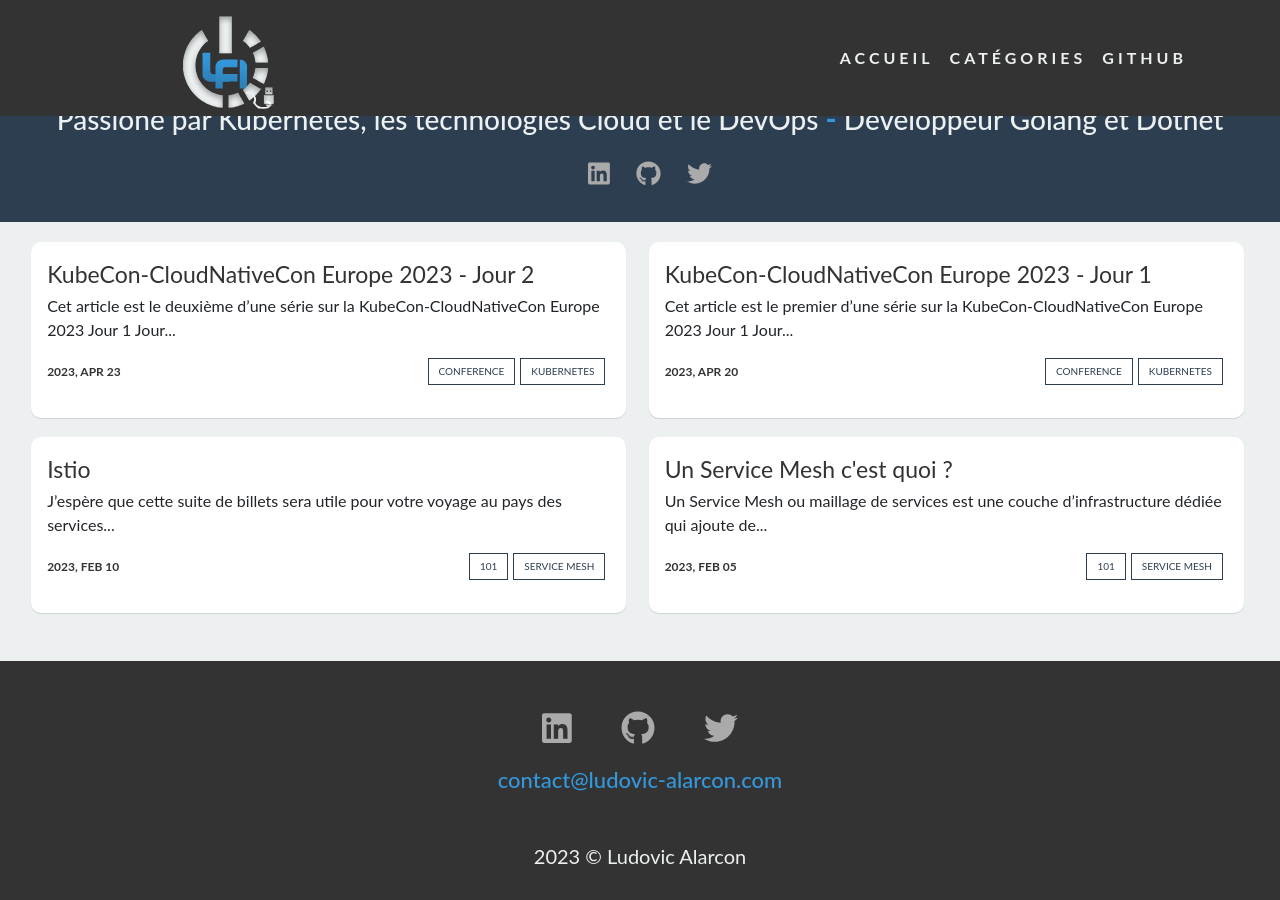
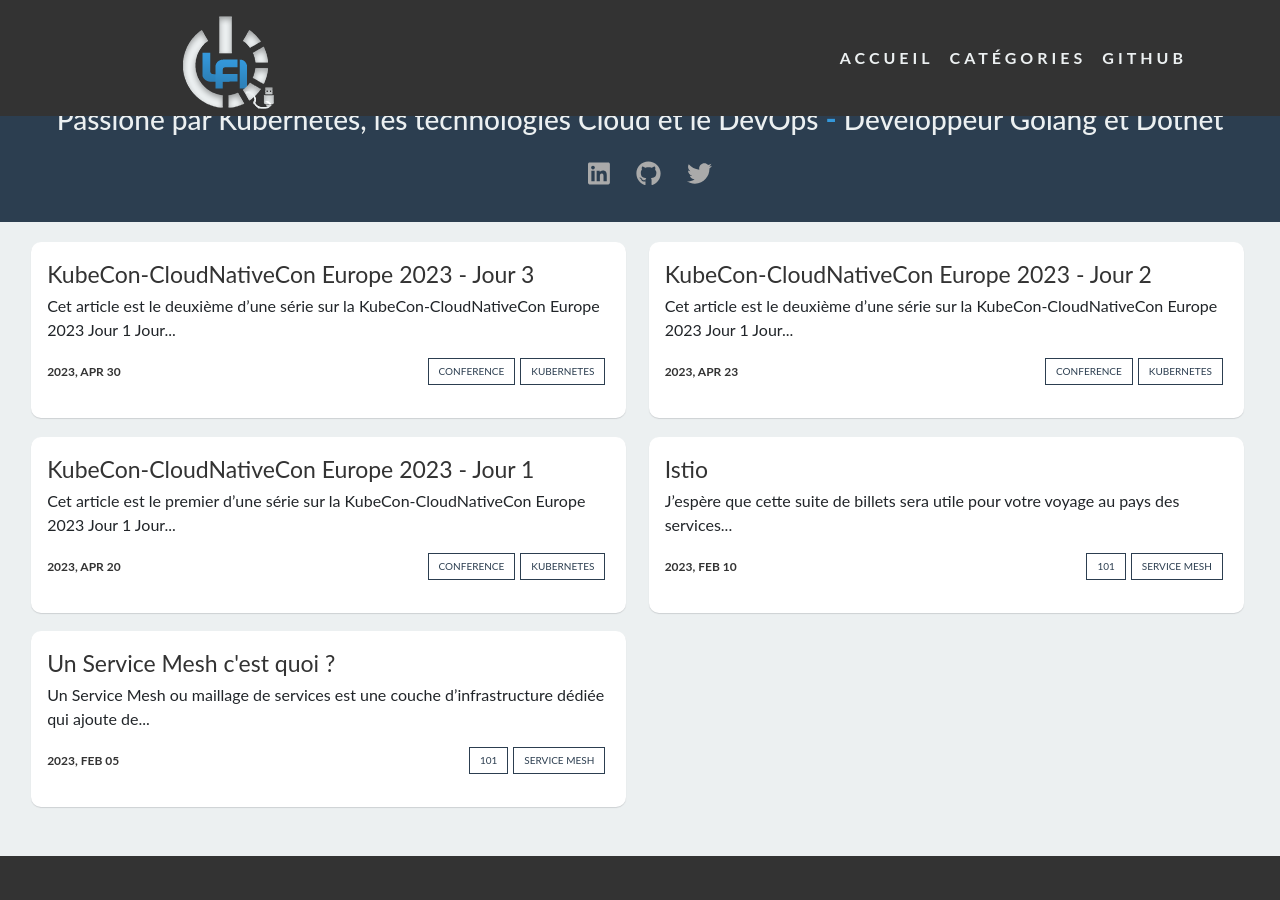
Before and after one commit to ludovicalarcon/ludovicalarcon.fr.github.io, a Jekyll site: the page built from index.html, in a window 1280 px wide and 900 px high, scrolled down 312 px. Built offline with Jekyll 4.4.1, drawn with Linux system fonts in a browser that asks for light colours; nearby versions of some CDN libraries; the list of posts is cut into pages by our own code; some of the changed lines change nothing that is shown.

Commit message:
Add KubeCon Day3

```diff
--- a/_posts/2023-04-20-KubeCon-J1.md
+++ b/_posts/2023-04-20-KubeCon-J1.md
@@ -11,6 +11,7 @@
 Cet article est le premier d'une série sur la `KubeCon-CloudNativeCon Europe 2023`
 - __Jour 1__
 - [Jour 2]({% post_url 2023-04-23-KubeCon-J2 %})
+- [Jour 3]({% post_url 2023-04-30-KubeCon-J3 %})
 
 Grâce à `Amadeus`, j'ai eu la chance de pouvoir assister à la `KubeCon-CloudNativeCon Europe 2023` en physique et je les en remercie.
 L'édition 2023 se tenait à Amsterdam au RAI convention center.
--- a/_posts/2023-04-23-KubeCon-J2.md
+++ b/_posts/2023-04-23-KubeCon-J2.md
@@ -11,6 +11,7 @@
 Cet article est le deuxième d'une série sur la `KubeCon-CloudNativeCon Europe 2023`
 - [Jour 1]({% post_url 2023-04-20-KubeCon-J1 %})
 - __Jour 2__
+- [Jour 3]({% post_url 2023-04-30-KubeCon-J3 %})
 
 C'est partie pour la deuxième journée avec les keynotes d'ouvertures.
 
--- /dev/null
+++ b/_posts/2023-04-30-KubeCon-J3.md
@@ -0,0 +1,77 @@
+---
+layout: post
+title: "KubeCon-CloudNativeCon Europe 2023 - Jour 3"
+tags: ["Kubernetes", "Conference"]
+---
+
+## ![](/assets/images/2023-04-19-KubeCon_Entrance.jpeg)
+
+<br>
+
+Cet article est le deuxième d'une série sur la `KubeCon-CloudNativeCon Europe 2023`
+- [Jour 1]({% post_url 2023-04-20-KubeCon-J1 %})
+- [Jour 2]({% post_url 2023-04-23-KubeCon-J2 %})
+- __Jour 3__
+
+Nous voila déjà sur la troisième et dernière journée de l'édition 2023 de la KubeCon-CloudNativeCon Europe.
+
+# Keynotes
+
+J'ai eu la chance d'être à assis coté d'Aurélie Vache [DevRel chez OVH](https://twitter.com/aurelievache), nous avons bien échangé avant et après les keynotes.
+C'était vraiment très sympa :)
+
+Nous avons `Frederick Kautz` qui commence par nous parler de sécurité et notamment de `zero (implicit) trust` (Trust no system).
+Il nous rappelle que le but premier de la sécurité repose sur trois piliers (acronyme CIA):
+- **C**onfidentialy / Confidencialité
+- **I**ntegrity / Intégrité
+- **A**vailability / Disponibilité
+
+Cisco est ensuite venu nous parler de `Media Streaming Mesh` qui permet de gérer du streaming temps réel avec kubernetes.
+Il présente d'abord les solutions existantes et pourquoi ça ne fonctionne pas et nous introduit ensuite leur solution de media streaming mesh.
+Nous avons droit à un schema d'architecture ainsi qu'une démo.
+J'ai trouvé cela vraiment très intéressant et si jamais un jour, j'ai cette problématique, je serais ou regarder.
+
+Nous terminons sur une retrospective sur kubernetes et plus précisement sur le fait qu'il tienne ou non ses promesses.
+Le talk est donné par `Aparna Subramanian`, ce qui en ressort (et je suis d'accord avec ça):
+- Kubernetes est portable, fiable, extensible et relativement scalable
+- Kubernetes reste relativement compliqué
+
+##### ![](/assets/images/2023-04-20-k8s-evaluation.jpeg)
+
+# Talks
+
+Pour ce dernier jours voici les talks que je suis allez voir.
+
+## Build Your Own Path in the Cloud Native Ecosystem
+
+Un énorme privilège de rencontrer `Rich Burroughts` et `Kaslin Fields` juste avant leur talk.
+Ils sont venus nous partager plusieurs retours d'expériences sur comment commencer dans l'univers Cloud Native.
+J'ai trouvé ça super intéressant d'avoir plusieurs histoires complétement différentes qui arrivent au même point, être un membre de la communauté.
+
+## Malicious compliance
+
+`Ian Coldwater`, `Brad Geesaman`, `Duffie Cooley` et `Rory McCune` sont réunit pour nous parler de compliance.
+Ils sensibilisent sur le fait que la compliance c'est très bien, mais il ne faut pas si fier aveuglement.
+Ils utilisent un très bon exemple, celui du scan des images.
+C'est très parlant surtout dans la hype du "scannons tous" pour avoir une bonne compliance sans trop en comprendre les tenants et aboutissants.
+Ils partent d'une image avec plein de vulnérabilité et nous montre comment on peut simplement les cacher aux différents scanneurs.
+Ainsi, nous obtenons une image 100% compliante qui à pourtant encore toutes les vulnérabilités.
+Le but du talk n'est pas dire que les scanners ne servent à rien mais qu'il ne faut pas s'y fier aveuglement et quand même faire attention aux signes suspects.
+J'ai vraiment adoré ce talk!
+
+## Effortless Open Source Observability with Cilium, Prometheus and Grafana - LGTM!
+
+`Raymond de Jong` et `Anna Kapuścińska` de chez Isovalent viennent nous parler d'observabilité.
+Isovalent est la société qui est derrière Cilium, ils sont venus nous montrer comment on peut faire de l'observabilité avec Cilium et Hubble.
+Une super démo avec leur intégration avec Grafana, ça m'a vraiment donné envie de tester tout l'ecosystem Cilium + Hubble au service de l'observabilité.
+
+# Solutions showcase
+
+J'ai également profité de la dernière journée pour passer un peu de temps aux solutions showcase ainsi que sur les stands des projets CNCF.
+Beaucoup d'échanges très intéressant et plein de chose à regarder et essayer de mon côté.
+
+# Conclusion
+
+Les trois jours sont passés vraiment très (trop) vite, c'est toujours un peu triste quand se termine.
+Mais j'en ressors avec plein d'idées, plein de discussions et plein de choses à tester.
+Encore un grand merci à Amadeus pour cette opportunité.
```
Also changed, not shown: assets/images/2023-04-20-k8s-evaluation.jpeg (added).
